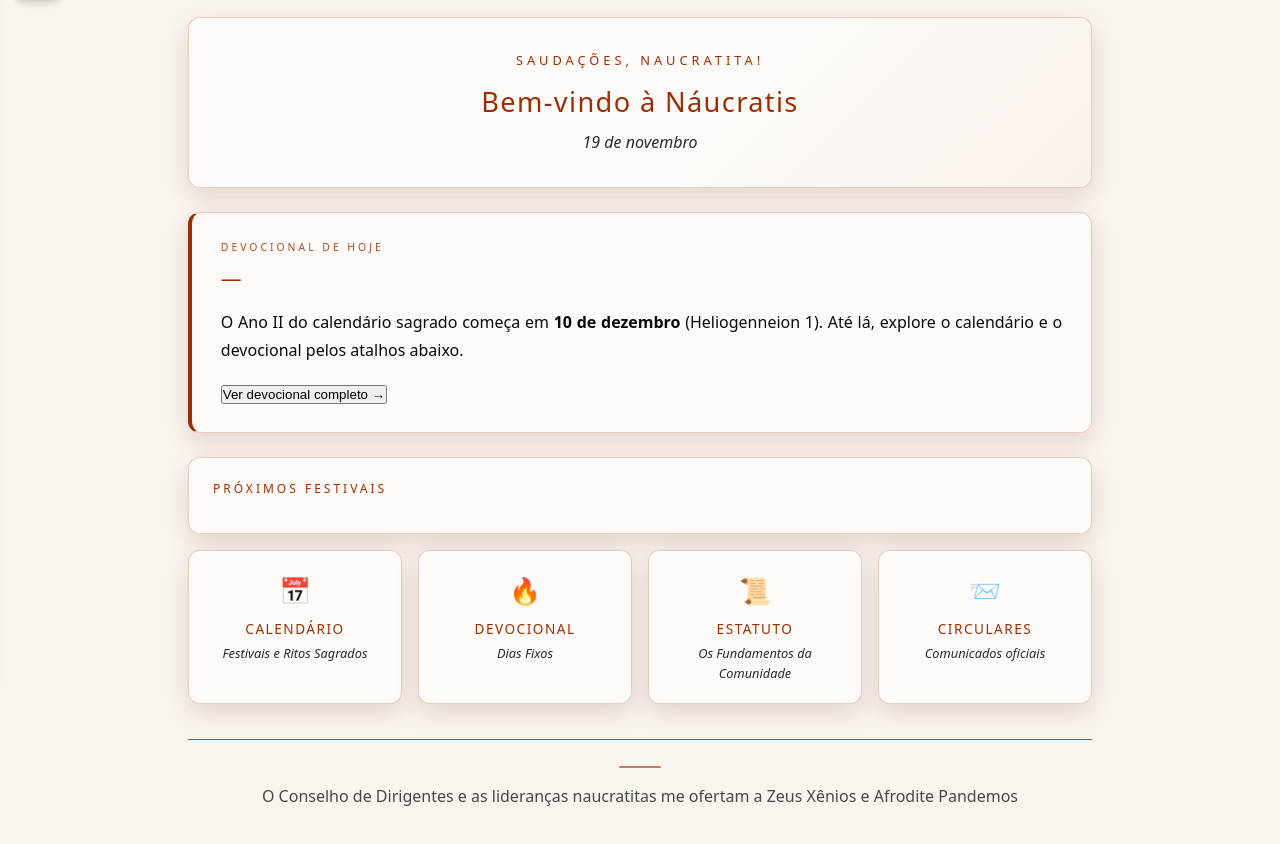
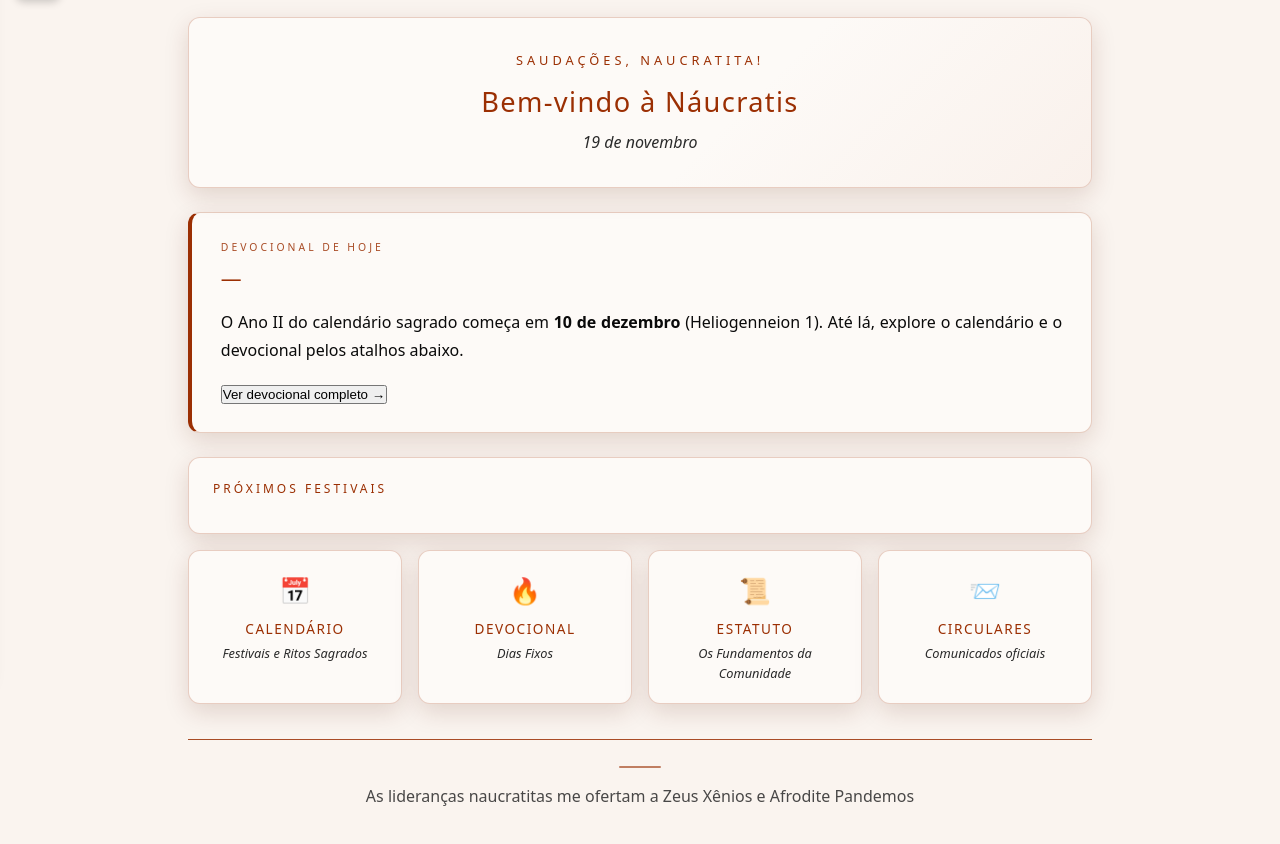
Before and after one commit to thelastnaucratite/naucratis_app, a plain HTML site: page index.html in a window 1280 px wide. Shown: the part 116-960 px from the top of the page. Drawn offline with Linux system fonts and the light colour scheme; a web font is replaced by a local one.

Commit message:
Update index.html

```diff
--- a/index.html
+++ b/index.html
@@ -1637,7 +1637,7 @@
     </section>
 
     <footer class="app-footer">
-      <span>O Conselho de Dirigentes e as lideranças naucratitas me ofertam a Zeus Xênios e Afrodite Pandemos</span>
+      <span>As lideranças naucratitas me ofertam a Zeus Xênios e Afrodite Pandemos</span>
     </footer>
   </main>
 
```
